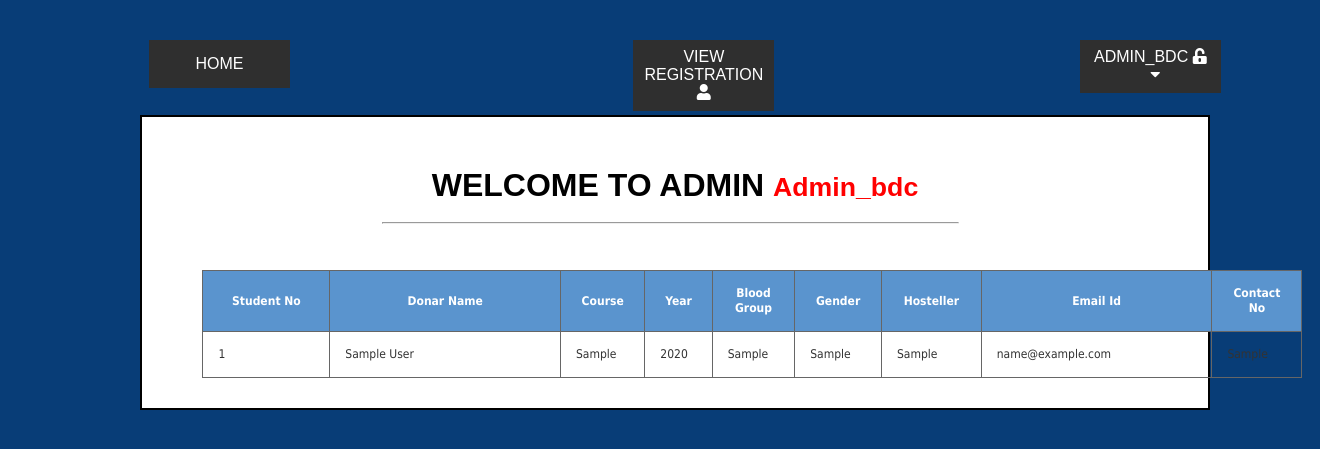
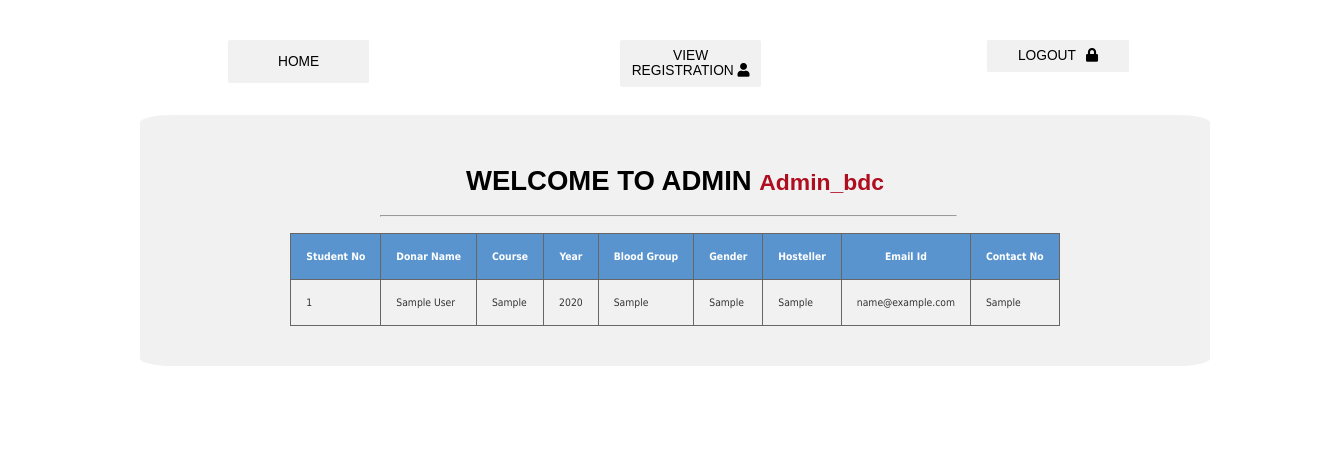
Before and after one commit to hashirhasan/BDC-2019, a PHP site: page /admin/view_user.php in a window 1320 px wide. Shown: the top 449 px of the page. Run offline with PHP 8.4, Linux system fonts and the light colour scheme; a user stored in the database is signed in; tables that the repository leaves empty hold one stand-in row (values such as "Sample post"); some libraries are stand-ins or nearby versions.

Commit message:
final code

```diff
--- a/admin/include/adminheader.php
+++ b/admin/include/adminheader.php
@@ -27,7 +27,7 @@ else if(!isset($_SESSION['user_role']))
               box-sizing: border-box;
             }
             body {
-            background:#083D77;
+            background:white;
             font-family: arial;
             padding: 10px;
             }
@@ -36,11 +36,13 @@ else if(!isset($_SESSION['user_role']))
 
 		}
       ul li {
-      	 background-color:#2F2F2F;
+      	 background-color:#f1f1f1;
       	width:10.7vw;
+	     border-radius: 3%;
       	float: left;
       	padding: 0.625vw;
         text-align: center;
+
 
 
       }
@@ -55,18 +57,22 @@ else if(!isset($_SESSION['user_role']))
 
         }
         ul li a:hover{
-            color:#DA4167;
+            color:#Af0e20;
         }
 
          ul li a{
        text-decoration: none;
-       color: white;
+       color: black;
        display: block;
              text-transform: uppercase;
+			 font-size:  1.0416666666666667vw;
       }
    .admin{
 
        padding: 50px 50px 0px 50px;
+	   background: #f1f1f1;
+	   border-radius: 3%;
+/*	   margin-top: 80px;*/
 
         }
 
@@ -136,7 +142,7 @@ text-overflow: ellipsis;
 
     background-color: white;
     margin:5% 100px 0px 130px;
-    border: 2px solid black;
+
 }
 
 
@@ -147,12 +153,10 @@ text-overflow: ellipsis;
 <body>
     <div class="navbar" style="padding:30px 0px 10px 20px;">
     <ul>
-		 <li style="margin-left:9vw; padding:15px;"><a href="./index.php">Home</a></li>
-         <li style="margin-left:26vw;"><a href="view_user.php">view registration <i class="fas fa-user"></i></a>
-          <li style="margin-left:23.125vw;"> <a href=""><?php echo $_SESSION['username']; ?> <i class="fas fa-unlock-alt"></i> <i style=" margin-left:10px;"class="fas fa-caret-down"></i></a>
-              <ul>
-                <li><a href="logout.php">Logout <i class="fas fa-lock"></i></a></li>
-               </ul>
+		 <li style="margin-left:15vw; padding: 1.0416666666666667vw;"><a href="./index.php">Home</a></li>
+         <li style="margin-left:19vw;"><a href="view_user.php">view registration <i class="fas fa-user"></i></a>
+          <li style="margin-left:17.125vw;"> <a href="logout.php">LOGOUT<i style="margin-left:10px"class="fas fa-lock"></i></a>
+
         </li>
     </ul>
     </div>
@@ -160,6 +164,6 @@ text-overflow: ellipsis;
     <div class="para">
      <div class="admin" >
 
-   <h1 style="text-align:center;">WELCOME TO ADMIN <small  style="text-transform: capitalize;color:red;">  <?php echo $_SESSION['username']; ?></small></h1><br>
+   <h1 style="text-align:center; font-size:2.0833333333333335vw;">WELCOME TO ADMIN <small  style="text-transform: capitalize;color:#Af0e20;">  <?php echo $_SESSION['username']; ?></small></h1><br>
             <hr style="width:43.75vw;background-color:blue; position:absolute; margin-left:14.37vw;">
              <br>
--- a/admin/index.php
+++ b/admin/index.php
@@ -9,7 +9,7 @@
 <div class="col-4">
 </div>
 <div class="col-4">
-<h1>Total Registrations:<span  style="color:red;"><?php echo $data_register['total']; ?></span></h1>
+<h1 style="font-size:2.0833333333333335vw">Total Registrations:<span  style="color:#Af0e20;"><?php echo $data_register['total']; ?></span></h1>
 </div>
 <div class="col-4">
 
--- a/admin/view_user.php
+++ b/admin/view_user.php
@@ -1,14 +1,12 @@
  <?php include "include/adminheader.php"?>
 
-
-            <div class="row">
-                <div class="col-1"></div>
-                <div class="col-8">
+ <div style="margin:auto; padding-bottom:40px;">
 <style>
-  td,th{
+  table,td,th{
             padding: 15px;
         }
 
+/*
 
  #appadd {
     white-space: nowrap;
@@ -17,32 +15,37 @@
     height: 40px;
     text-overflow: ellipsis;
 }
+*/
 
 table.gridtable {
 
 	font-family: tahoma;
 	line-height:15px;
-	font-size:12px;
+	font-size:0.78125vw;
 	color:#333333;
 	border-width: 1px;
-
+	overflow-x: auto;
 	border-color: #666666;
 	border-collapse: collapse;
+	margin:auto;
 
+	width="71.61458333333333vw";
 }
 table.gridtable th {
-	border-width: 1px;
+
 	border-style: solid;
 	border-color: #666666;
 	color:#FFFFFF;
 	background-color: #5A94CE; /*#66CCFF*/
-
+	font-size:0.78125vw;
+/*	margin-left: auto;*/
 }
 table.gridtable td {
-	border-width: 1px;
+
 	border-style: solid;
 	border-color: #666666;
 	background-color: transparent;
+	font-size:0.78125vw;
 
 }
 
@@ -51,17 +54,17 @@ table.gridtable td {
 
 
 
-<table style="margin-left:-100px;" width="1100px" style="table-layout:fixed;" class="gridtable" >
+<table  style="table-layout:fixed;" class="gridtable" >
                     <thead>
                     <tr>
-                        <th width="110px">Student No</th>
-                        <th width="200px">Donar Name</th>
+                        <th >Student No</th>
+                        <th >Donar Name</th>
                         <th>Course</th>
                         <th>Year</th>
                         <th >Blood Group</th>
                         <th >Gender</th>
                          <th>Hosteller</th>
-                         <th width="200px">Email Id</th>
+                         <th>Email Id</th>
 						<th>Contact No</th>
                         </tr>
                   </thead>
@@ -90,7 +93,7 @@ table.gridtable td {
 								echo"<td id='appadd'>{$course}</td>";
 								echo"<td id='appadd'>{$year}</td>";
 								echo"<td id='appadd'>{$bloodgroup}</td>";
-								echo"<td id='appadd' >{$gender}</td>";
+								echo"<td id='appadd'>{$gender}</td>";
 								echo"<td id='appadd' >{$hostler}</td>";
 								echo"<td id='appadd'>{$email}</td>";
 								echo"<td id='appadd' >{$contact}</td>";
@@ -103,8 +106,8 @@ table.gridtable td {
                     </table>
 
 
-					  </div>
-                <div class="col-3"></div>
+</div>
+
              </div>
     </div>
     </div>
--- a/index.php
+++ b/index.php
@@ -375,7 +375,7 @@
                         </div>
 
                         <div class="form-row row justify-content-center no-gutter">
-                            <div class="col-md-2 font-weight-bold gender ">Hostler:</div>
+                            <div class="col-md-2 font-weight-bold gender ">Hosteller:</div>
                             <p class="col-md-3">
                                 <label>
                                     <input class="with-gap" type="radio" name="inlineRadioOption" id="Hosteller" value="Hosteller" checked />
```
Also changed, not shown: admin/login.php (+2 -10 lines), css/login.css (+6 -32 lines).
